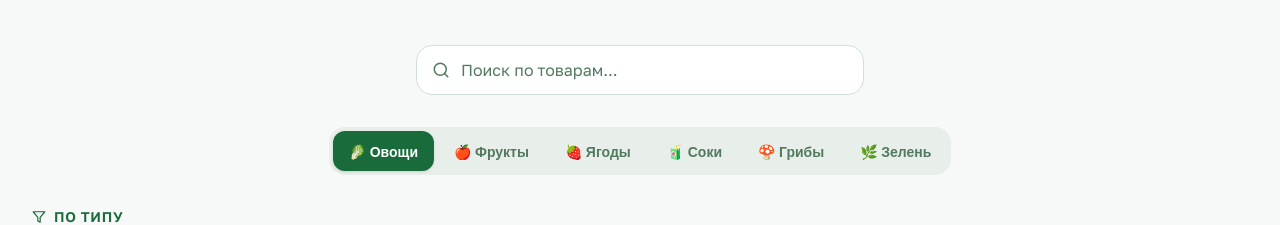
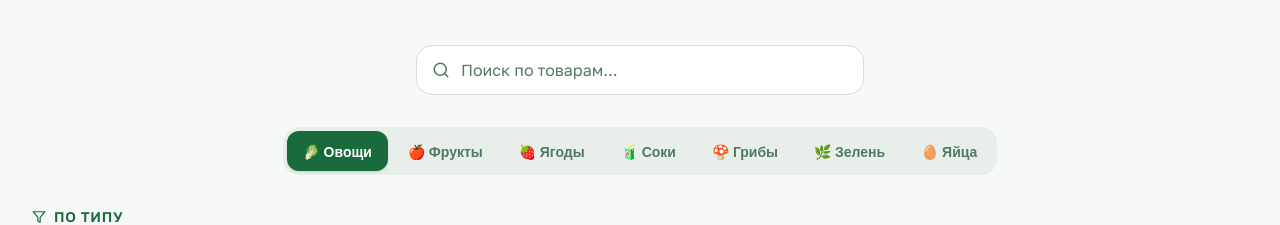
Before and after one commit to pr-poehali-dev/fresh-vegetable-delivery, a React (Vite) app: page / in a window 1280 px wide. Shown: the part 1060-1285 px from the top of the page. Built offline with nearby package versions, Linux system fonts and the light colour scheme.

Commit message:
feat: добавить яйцо домашнее 10шт

```diff
--- a/src/components/CatalogSection.tsx
+++ b/src/components/CatalogSection.tsx
@@ -11,8 +11,8 @@ type CartItem = { id: number; name: string; price: number; emoji: string; qty: n
 interface CatalogSectionProps {
   search: string;
   setSearch: (v: string) => void;
-  activeSection: "vegetables" | "fruits" | "berries" | "juices" | "mushrooms" | "greens";
-  setActiveSection: (v: "vegetables" | "fruits" | "berries" | "juices" | "mushrooms" | "greens") => void;
+  activeSection: "vegetables" | "fruits" | "berries" | "juices" | "mushrooms" | "greens" | "eggs";
+  setActiveSection: (v: "vegetables" | "fruits" | "berries" | "juices" | "mushrooms" | "greens" | "eggs") => void;
   activeType: string;
   setActiveType: (v: string) => void;
   currentTypes: string[];
@@ -62,6 +62,7 @@ export default function CatalogSection({
               { key: "juices", label: "🧃 Соки" },
               { key: "mushrooms", label: "🍄 Грибы" },
               { key: "greens", label: "🌿 Зелень" },
+              { key: "eggs", label: "🥚 Яйца" },
             ] as const).map(({ key, label }) => (
               <button
                 key={key}
--- a/src/pages/Index.tsx
+++ b/src/pages/Index.tsx
@@ -67,14 +67,19 @@ const GREENS = [
   { id: 504, name: "Редиска", price: 200, unit: "кг", season: "лето", type: "зелень", emoji: "🌰", badge: null, weight: "1кг", weightKg: 1, image: "" },
 ];
 
+const EGGS = [
+  { id: 601, name: "Яйцо домашнее", price: 150, unit: "упак", season: "всесезонно", type: "яйца", emoji: "🥚", badge: null, weight: "10шт", weightKg: 0.6, image: "" },
+];
+
 const VEG_TYPES = ["все", "картофель", "капуста", "корнеплоды", "лук", "томаты", "огурцы", "чеснок", "специи"];
 const FRUIT_TYPES = ["все", "яблоки", "груши", "цитрусы", "сливы", "виноград", "экзотика"];
 const BERRY_TYPES = ["все", "ягоды"];
 const JUICE_TYPES = ["все", "соки"];
 const MUSHROOM_TYPES = ["все", "грибы"];
 const GREEN_TYPES = ["все", "зелень"];
+const EGG_TYPES = ["все", "яйца"];
 
-const PRODUCTS = [...VEGETABLES, ...FRUITS, ...BERRIES, ...JUICES, ...MUSHROOMS, ...GREENS];
+const PRODUCTS = [...VEGETABLES, ...FRUITS, ...BERRIES, ...JUICES, ...MUSHROOMS, ...GREENS, ...EGGS];
 
 const REVIEWS = [
   { id: 1, name: "Анна К.", text: "Уже третий месяц заказываю каждую неделю! Овощи всегда свежайшие, как с грядки. Брокколи и шпинат — просто объедение!", rating: 5, avatar: "👩‍🦰", location: "Уфа" },
@@ -145,7 +150,7 @@ const NAV_LINKS = ["Каталог", "Доставка", "О сервисе", "
 type CartItem = { id: number; name: string; price: number; emoji: string; qty: number; weightKg: number; minWeightG?: number; pricePerKg?: number; grams?: number };
 
 export default function Index() {
-  const [activeSection, setActiveSection] = useState<"vegetables" | "fruits" | "berries" | "juices" | "mushrooms" | "greens">("vegetables");
+  const [activeSection, setActiveSection] = useState<"vegetables" | "fruits" | "berries" | "juices" | "mushrooms" | "greens" | "eggs">("vegetables");
   const [openArticle, setOpenArticle] = useState<number | null>(null);
   const [activeType, setActiveType] = useState("все");
   const [search, setSearch] = useState("");
@@ -250,6 +255,7 @@ export default function Index() {
     juices: JUICES,
     mushrooms: MUSHROOMS,
     greens: GREENS,
+    eggs: EGGS,
   };
   const TYPES_MAP = {
     vegetables: VEG_TYPES,
@@ -258,6 +264,7 @@ export default function Index() {
     juices: JUICE_TYPES,
     mushrooms: MUSHROOM_TYPES,
     greens: GREEN_TYPES,
+    eggs: EGG_TYPES,
   };
   const currentProducts = isSearching ? PRODUCTS : SECTION_MAP[activeSection];
   const currentTypes = TYPES_MAP[activeSection];
```
